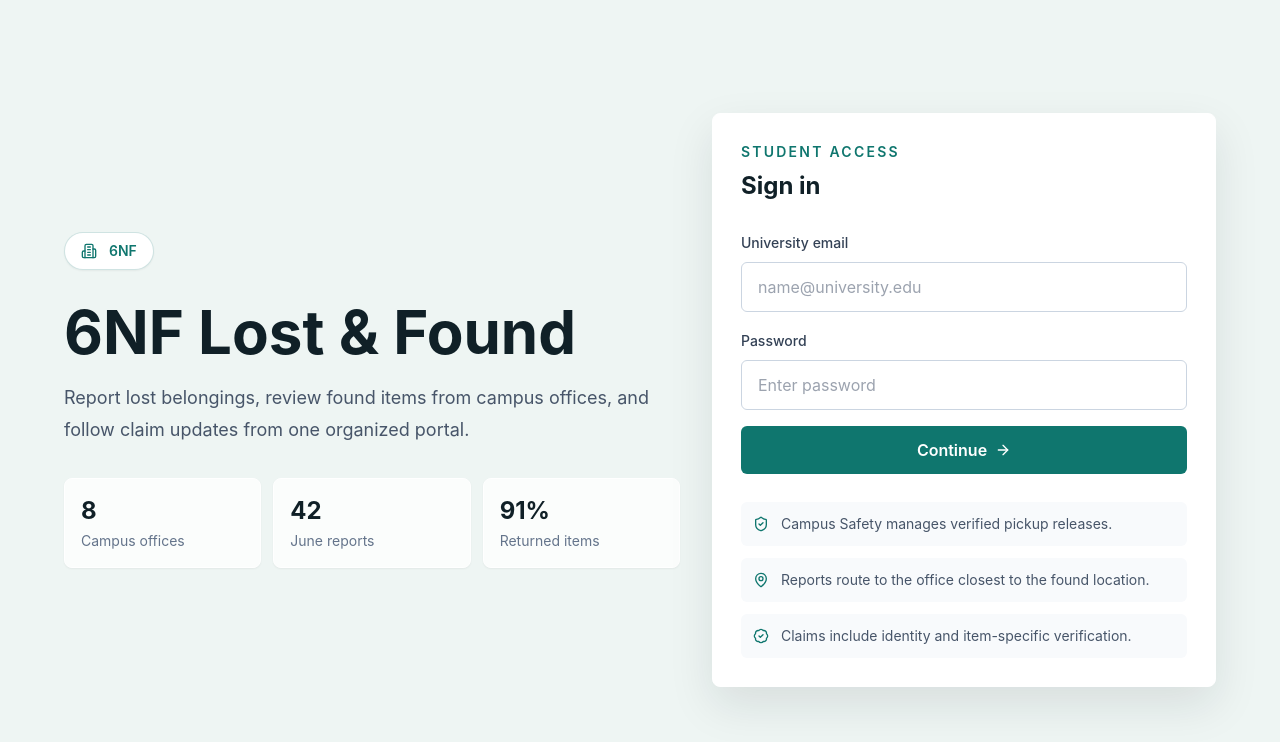
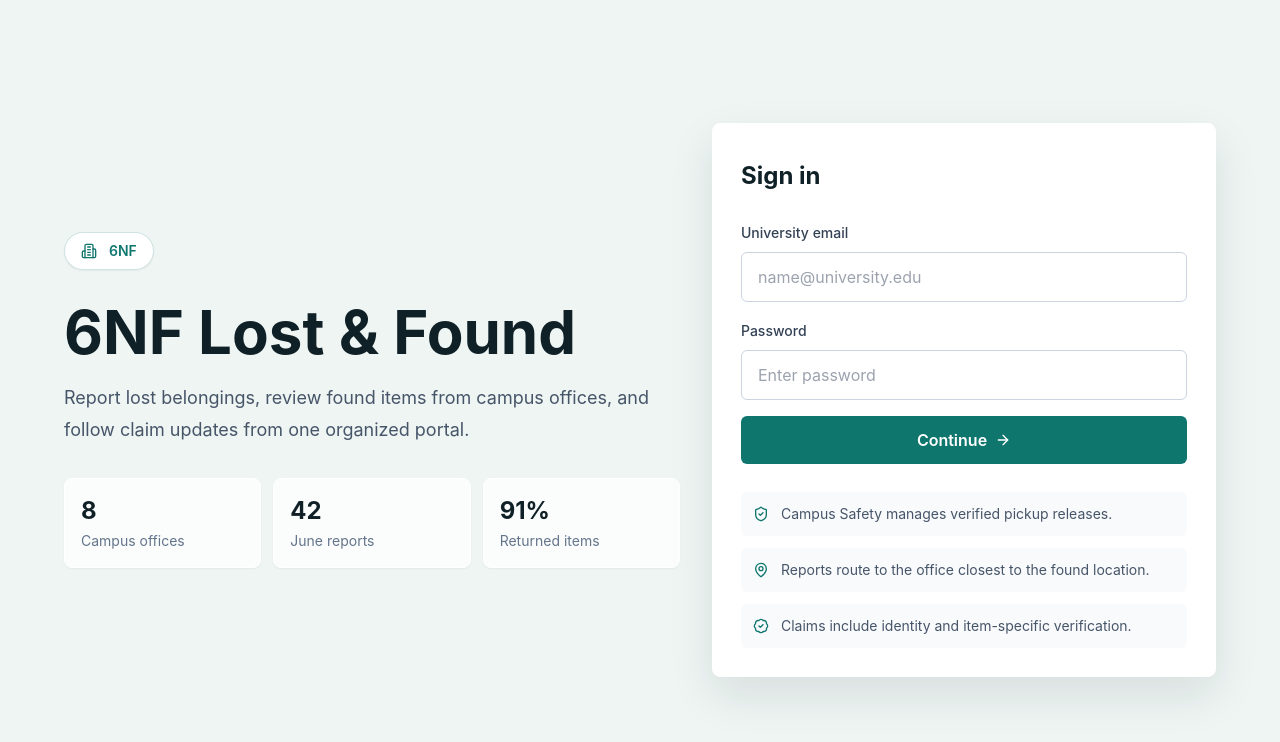
Before and after one commit to JosephEmmanuel-jvl/campus-lost-and-found, a React (Vite) app in the folder sofdes project/student-staff-frontend/: page / in a window 1280 px wide. Shown: the top 742 px of the page. Built offline with nearby package versions, Linux system fonts and the light colour scheme.

Commit message:
Remove Student Access label from login page

```diff
--- a/sofdes project/student-staff-frontend/src/pages/Login.jsx
+++ b/sofdes project/student-staff-frontend/src/pages/Login.jsx
@@ -32,7 +32,6 @@ export default function Login() {
 
         <div className="rounded-lg border border-white bg-white p-7 shadow-soft">
           <div className="mb-7">
-            <p className="text-sm font-semibold uppercase tracking-[0.16em] text-campus-green">Student access</p>
             <h2 className="mt-2 text-2xl font-bold">Sign in</h2>
           </div>
           <div className="space-y-4">
```
